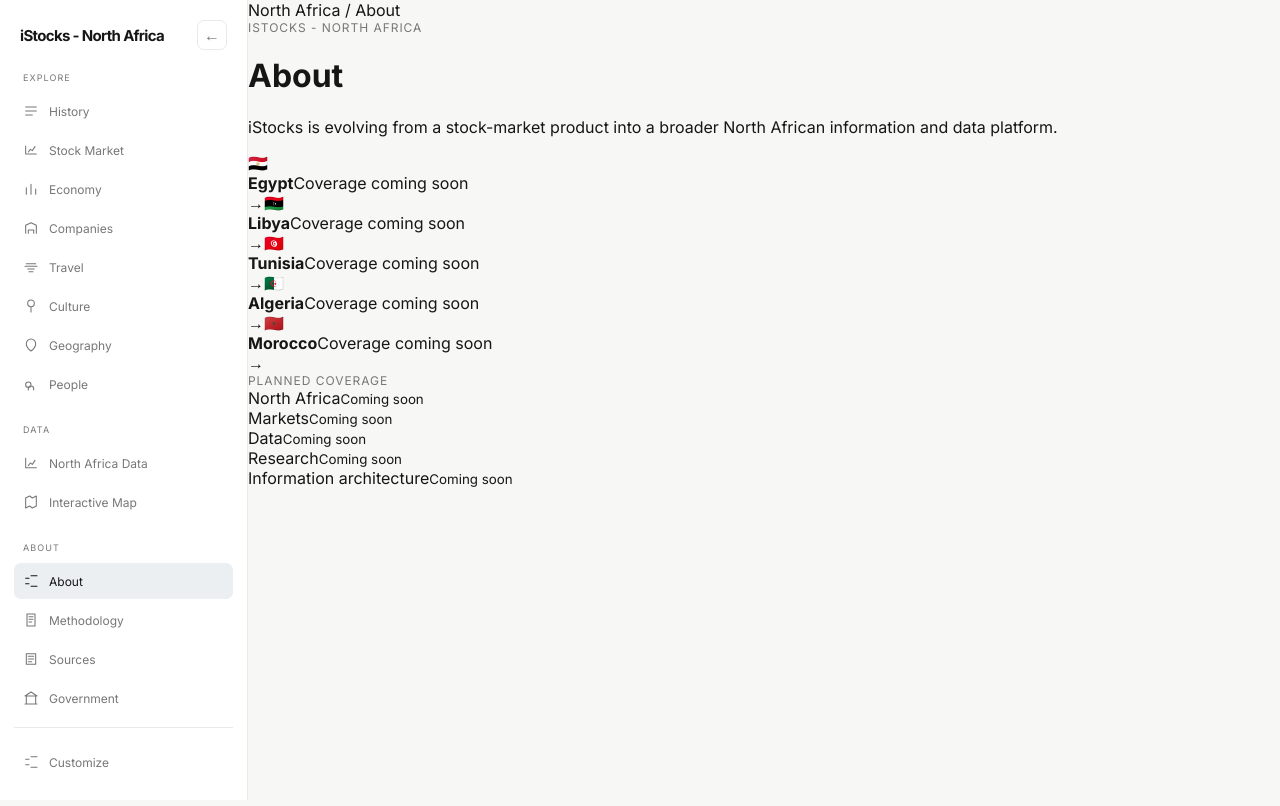
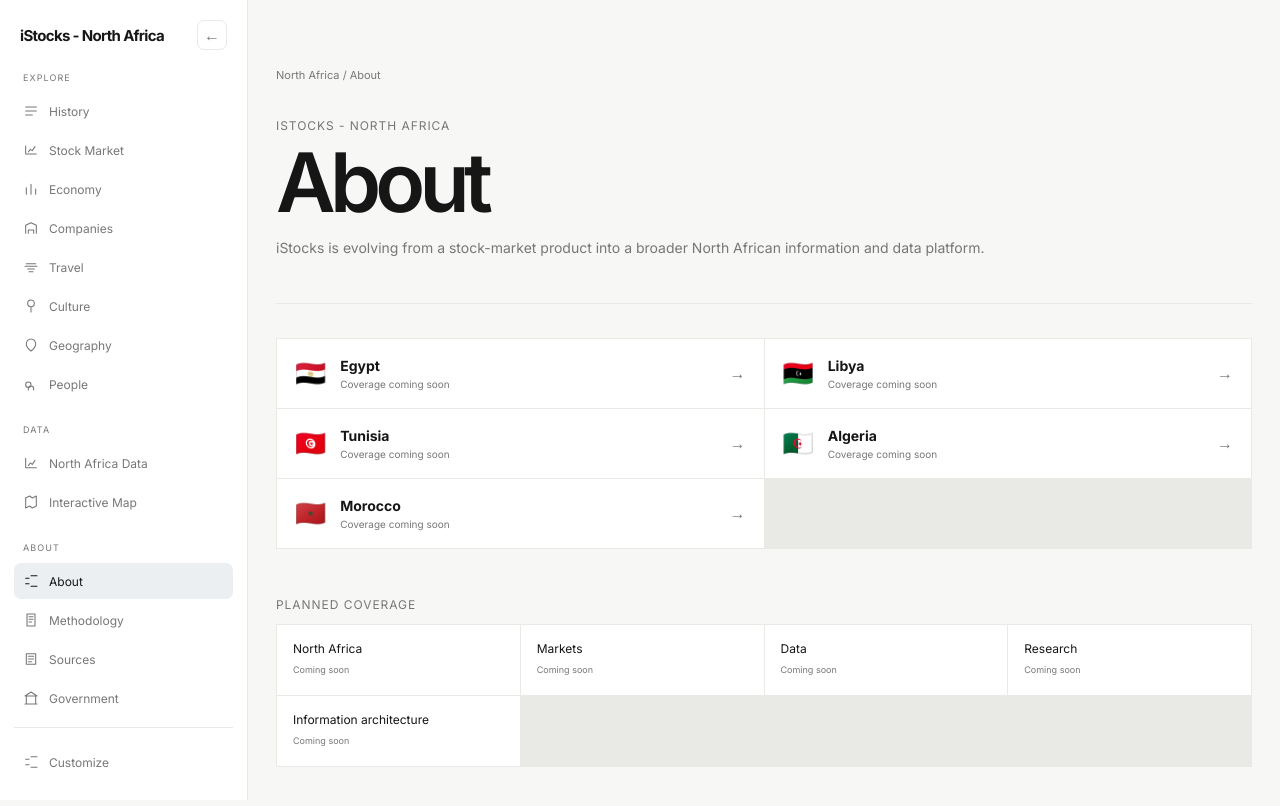
Before and after one commit to 1btestinng/test02, a Next.js app: page /about in a window 1280 px wide. Shown: the top 806 px of the page. Built offline with nearby package versions, Linux system fonts and the light colour scheme.

Commit message:
fix: use scoped section page styles

```diff
--- a/components/north-africa-section-page.tsx
+++ b/components/north-africa-section-page.tsx
@@ -1,7 +1,8 @@
 import Link from 'next/link';
 import {NORTH_AFRICA_COUNTRIES,SECTION_CONTENT} from '@/lib/north-africa';
+import styles from './north-africa-section-page.module.css';
 
 export default function NorthAfricaSectionPage({section}:{section:string}){
  const content=SECTION_CONTENT[section]??{eyebrow:'North Africa',title:section,description:'This section is part of the North Africa platform architecture.',topics:[]};
- return <main className="naSectionPage"><div className="naBreadcrumb">North Africa / {content.title}</div><div className="naSectionHero"><div><div className="eyebrow">{content.eyebrow}</div><h1>{content.title}</h1><p>{content.description}</p></div></div><section className="naCountryGrid" aria-label={`${content.title} by country`}>{NORTH_AFRICA_COUNTRIES.map(country=>{const supported=country.availableSections.includes(section);return <Link key={country.code} href={`/${section}/${country.slug}`} className="naCountryCard"><span className="naCountryFlag" aria-hidden="true">{country.flag}</span><div><strong>{country.name}</strong><span>{supported?'Explore section':'Coverage coming soon'}</span></div><span className="naArrow" aria-hidden="true">→</span></Link>})}</section><section className="naTopics"><div className="eyebrow">Planned coverage</div><div className="naTopicGrid">{content.topics.map(topic=><div key={topic} className="naTopic"><span>{topic}</span><small>Coming soon</small></div>)}</div></section></main>;
+ return <main className={styles.page}><div className={styles.breadcrumb}>North Africa / {content.title}</div><div className={styles.hero}><div><div className="eyebrow">{content.eyebrow}</div><h1>{content.title}</h1><p>{content.description}</p></div></div><section className={styles.countryGrid} aria-label={`${content.title} by country`}>{NORTH_AFRICA_COUNTRIES.map(country=>{const supported=country.availableSections.includes(section);return <Link key={country.code} href={`/${section}/${country.slug}`} className={styles.countryCard}><span className={styles.flag} aria-hidden="true">{country.flag}</span><div><strong>{country.name}</strong><span>{supported?'Explore section':'Coverage coming soon'}</span></div><span className={styles.arrow} aria-hidden="true">→</span></Link>})}</section><section className={styles.topics}><div className="eyebrow">Planned coverage</div><div className={styles.topicGrid}>{content.topics.map(topic=><div key={topic} className={styles.topic}><span>{topic}</span><small>Coming soon</small></div>)}</div></section></main>;
 }
```
